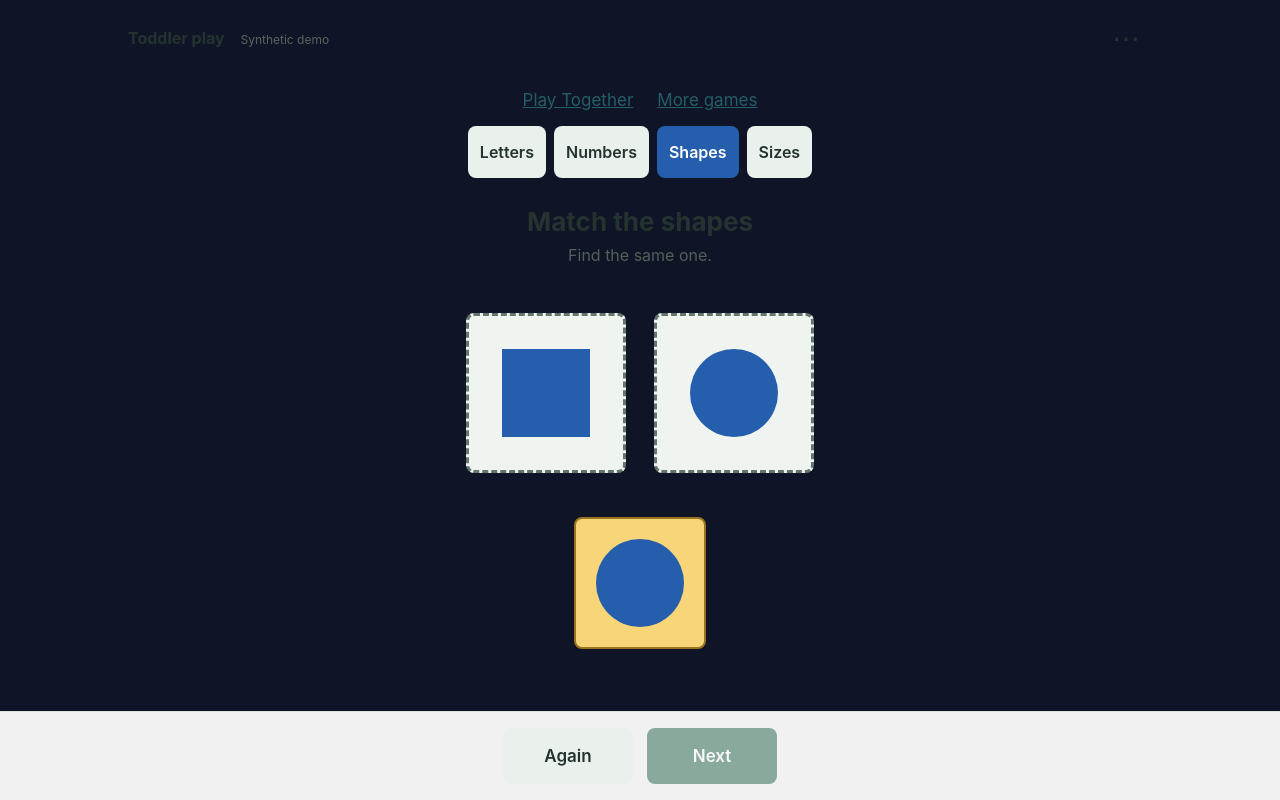
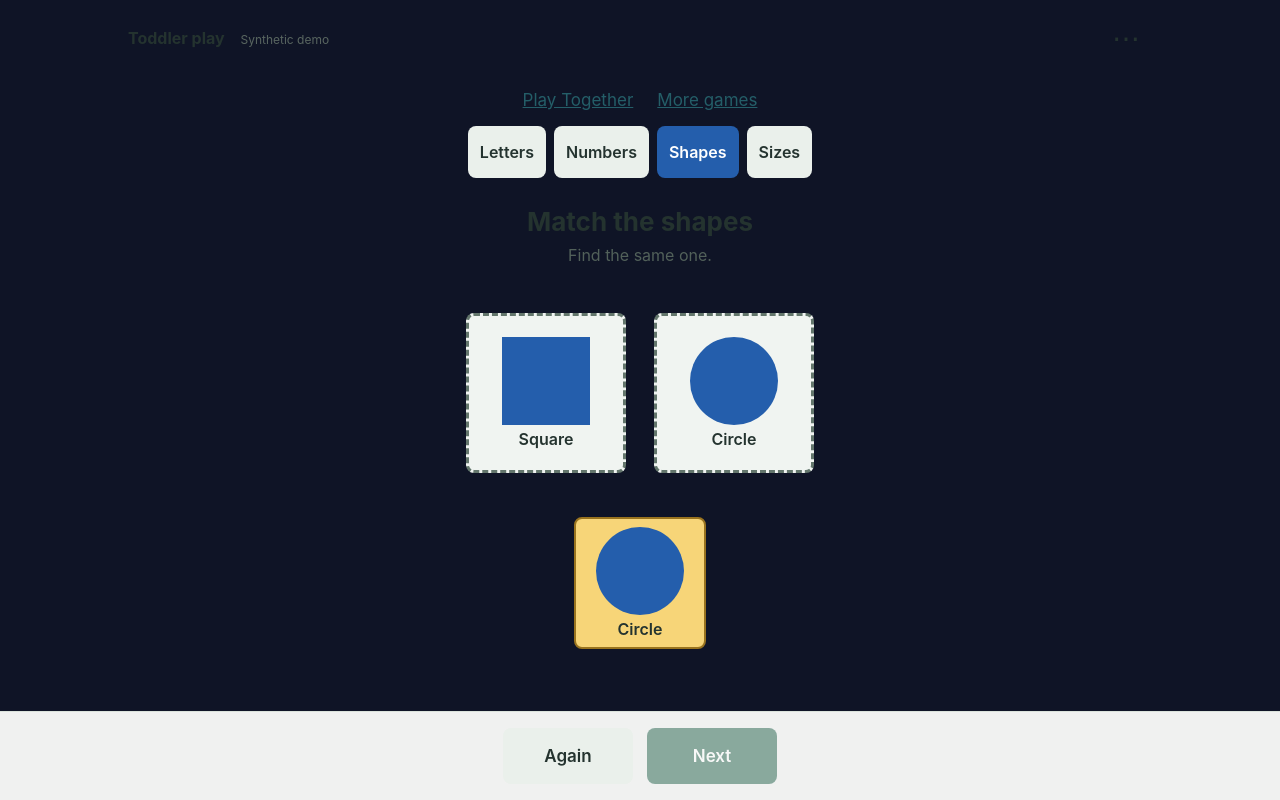
Before and after one commit to larkinjoshuad/Xander-deane, a website with bundled scripts: page app/toddler.html in a window 1280 px wide. Both pictures are taken after a click on the button "Shapes". Built offline with nearby package versions, Linux system fonts and the light colour scheme.

Commit message:
Label shape pictures in toddler matching and shape hunt

```diff
--- a/app/library.css
+++ b/app/library.css
@@ -23,6 +23,7 @@
 .color-swatch { width: 72px; height: 72px; border-radius: 50%; border: 2px solid #52615a; }
 .count-dot { width: 21px; height: 21px; background: #286b73; border-radius: 50%; }
 .library .matching-shape { max-width: 100%; }
+.touch-learning .library-choice.named-shape { min-height: 140px; }
 .memory-board { grid-template-columns: repeat(2, minmax(0, 1fr)); max-width: 430px; }
 .library .memory-board .library-choice { min-height: 132px; background: #e9f0ed; }
 .memory-back { font-size: 48px; color: #286b73; }
--- a/app/toddler.css
+++ b/app/toddler.css
@@ -25,6 +25,9 @@
 .shape-triangle { clip-path: polygon(50% 0, 100% 100%, 0 100%); }
 .shape-star { clip-path: polygon(50% 0, 61% 35%, 98% 35%, 68% 57%, 79% 94%, 50% 72%, 21% 94%, 32% 57%, 2% 35%, 39% 35%); }
 .shape-heart { clip-path: polygon(50% 20%, 65% 5%, 85% 5%, 100% 22%, 100% 42%, 50% 95%, 0 42%, 0 22%, 15% 5%, 35% 5%); }
+.touch-learning .named-shape { display: flex; flex-direction: column; justify-content: center; align-items: center; gap: 4px; }
+.shape-picture { height: 88px; display: grid; place-items: center; pointer-events: none; }
+.shape-name { font-size: 16px; line-height: 20px; font-weight: 600; color: #24332f; pointer-events: none; }
 @media (max-width: 600px) {
   .matching-targets { grid-template-columns: repeat(2, minmax(0, 132px)); gap: 24px; }
   .touch-learning .matching-target { height: 140px; }
--- a/app/toddler.js
+++ b/app/toddler.js
@@ -12,7 +12,16 @@ function drawSymbol(element, symbol) {
     const shape = document.createElement('span');
     shape.className = `matching-shape shape-${visual.shape} size-${visual.size}`;
     shape.setAttribute('aria-hidden', 'true');
-    element.append(shape);
+    if (mode === 'shapes') {
+      element.classList.add('named-shape');
+      const picture = document.createElement('span');
+      picture.className = 'shape-picture';
+      picture.append(shape);
+      const caption = document.createElement('span');
+      caption.className = 'shape-name';
+      caption.textContent = visual.label[0].toUpperCase() + visual.label.slice(1);
+      element.append(picture, caption);
+    } else element.append(shape);
   } else element.textContent = symbol;
   return visual.label;
 }
```
Also changed, not shown: app/library.js (+7 -0 lines), e2e/shape-labels.spec.js (added, +34 -0 lines).
